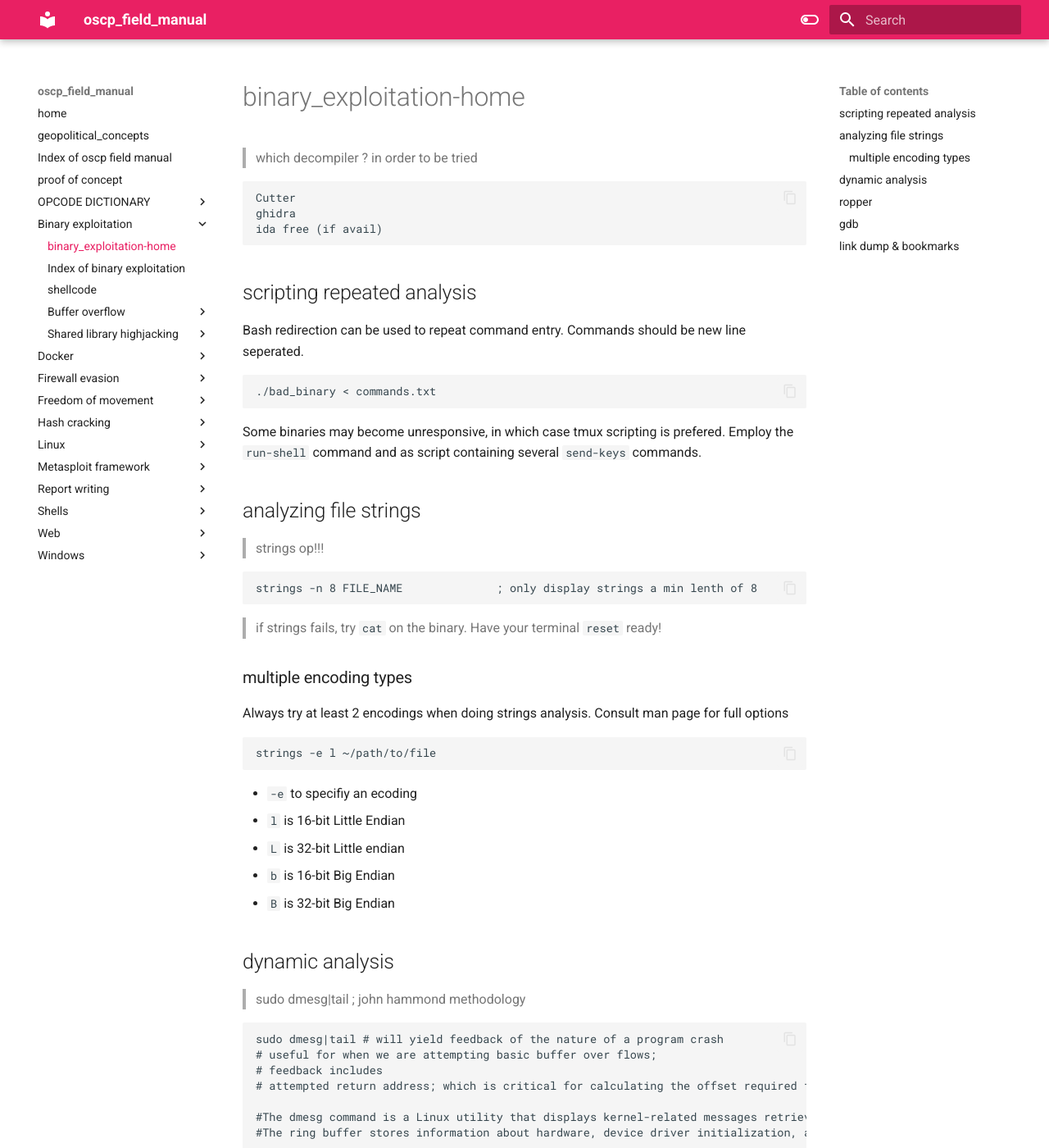
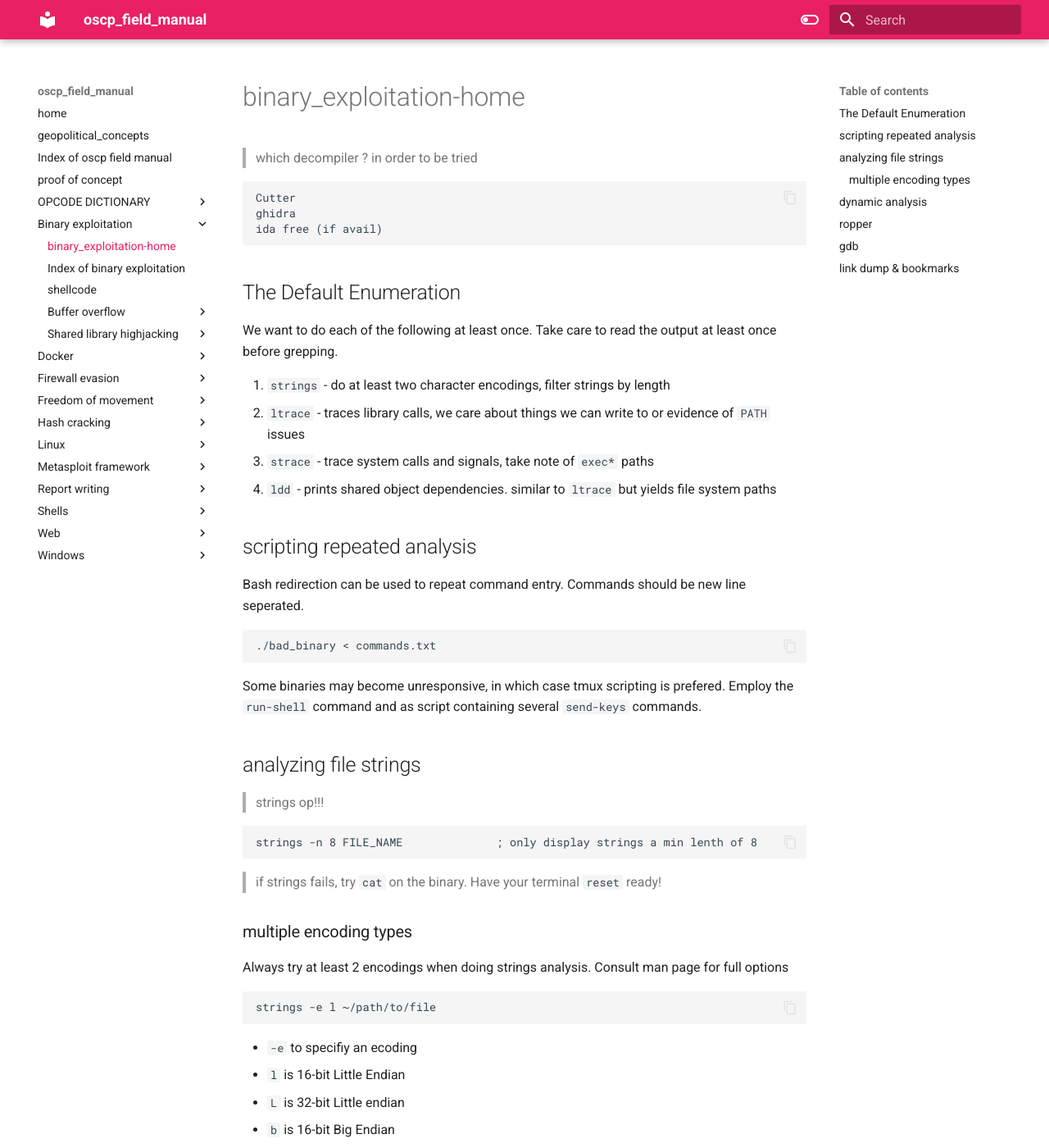
Before and after one commit to invae/oscp_field_manual, an MkDocs documentation site: the page built from docs/binary_exploitation/binary_exploitation-home.md, in a window 1280 px wide and 1400 px high. Shown: the whole window at 82% size. Built offline with MkDocs 1.6.1 and Material for MkDocs 9.7.7, drawn with Linux system fonts in a browser that asks for light colours; some of the changed text lies outside the part shown.

Commit message:
default enumeration for binary exploitation

````diff
--- a/docs/binary_exploitation/binary_exploitation-home.md
+++ b/docs/binary_exploitation/binary_exploitation-home.md
@@ -6,6 +6,15 @@ Cutter
 ghidra
 ida free (if avail)
 ```
+
+## The Default Enumeration
+
+We want to do each of the following at least once. Take care to read the output at least once before grepping.
+
+1. `strings` - do at least two character encodings, filter strings by length
+2. `ltrace` - traces library calls, we care about things we can write to or evidence of `PATH` issues
+3. `strace` - trace system calls and signals, take note of `exec*` paths
+4. `ldd` - prints shared object dependencies. similar to `ltrace` but yields file system paths
 
 ## scripting repeated analysis
 
````
Also changed, not shown: other parts of docs/binary_exploitation/binary_exploitation-home.md (+1 -1 lines).
